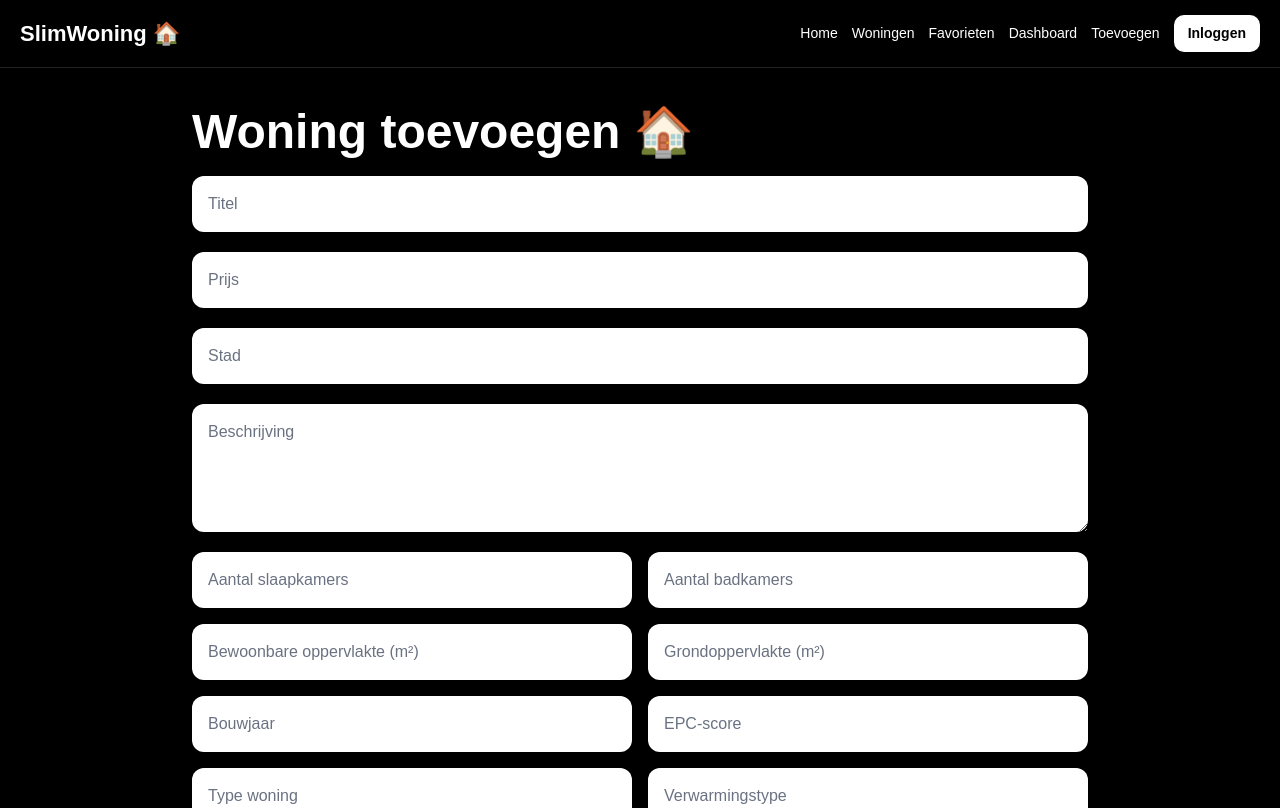
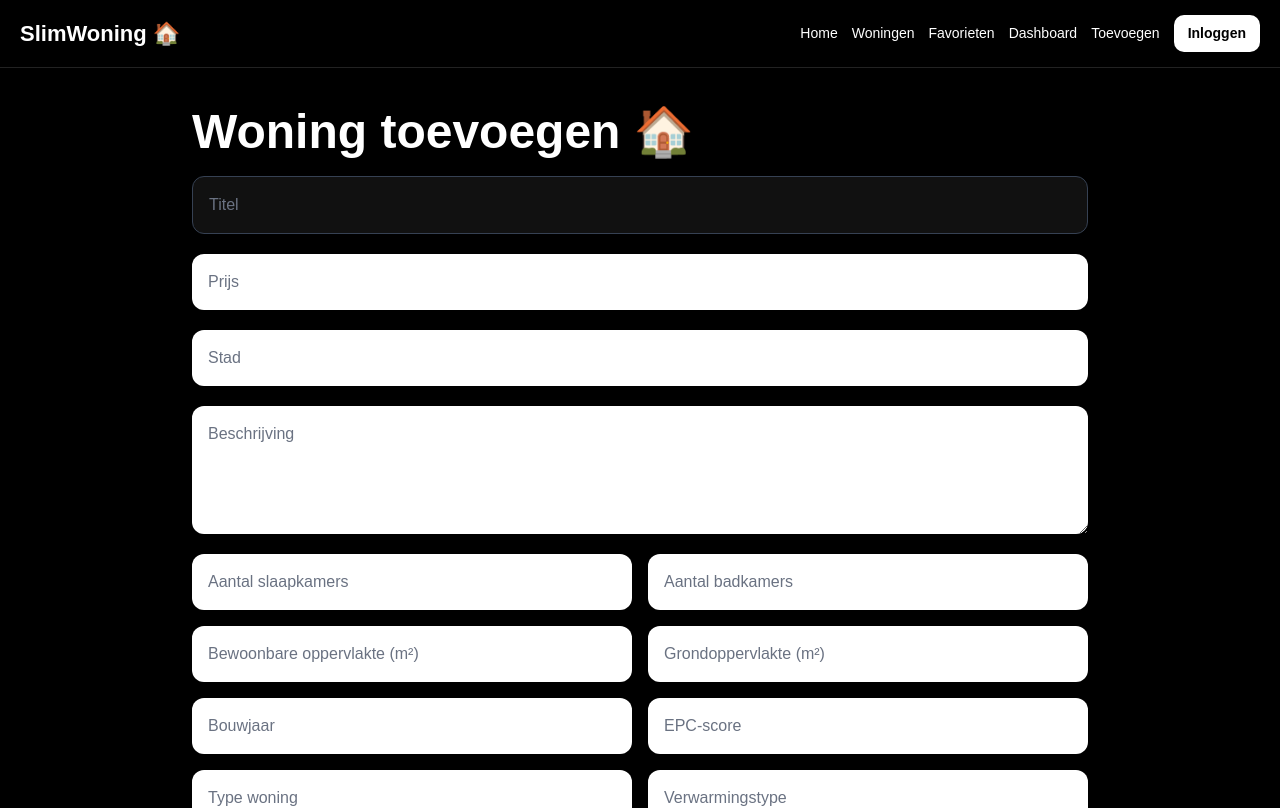
Before and after one commit to shahrambayatiads-web/real-estate-app, a Next.js app: page /add-property in a window 1280 px wide. Shown: the top 808 px of the page. Built offline with nearby package versions, Linux system fonts and the light colour scheme; no server answers.

Commit message:
fix add property form design

```diff
--- a/src/app/add-property/page.tsx
+++ b/src/app/add-property/page.tsx
@@ -107,7 +107,7 @@ export default function AddPropertyPage() {
         </h1>
 
         <input
-          className="rounded-xl bg-white p-4 text-black placeholder-gray-500"
+          className="rounded-xl border border-gray-700 bg-[#111] p-4 text-white placeholder-gray-500 outline-none"
           placeholder="Titel"
           value={title}
           onChange={(e) => setTitle(e.target.value)}
```
